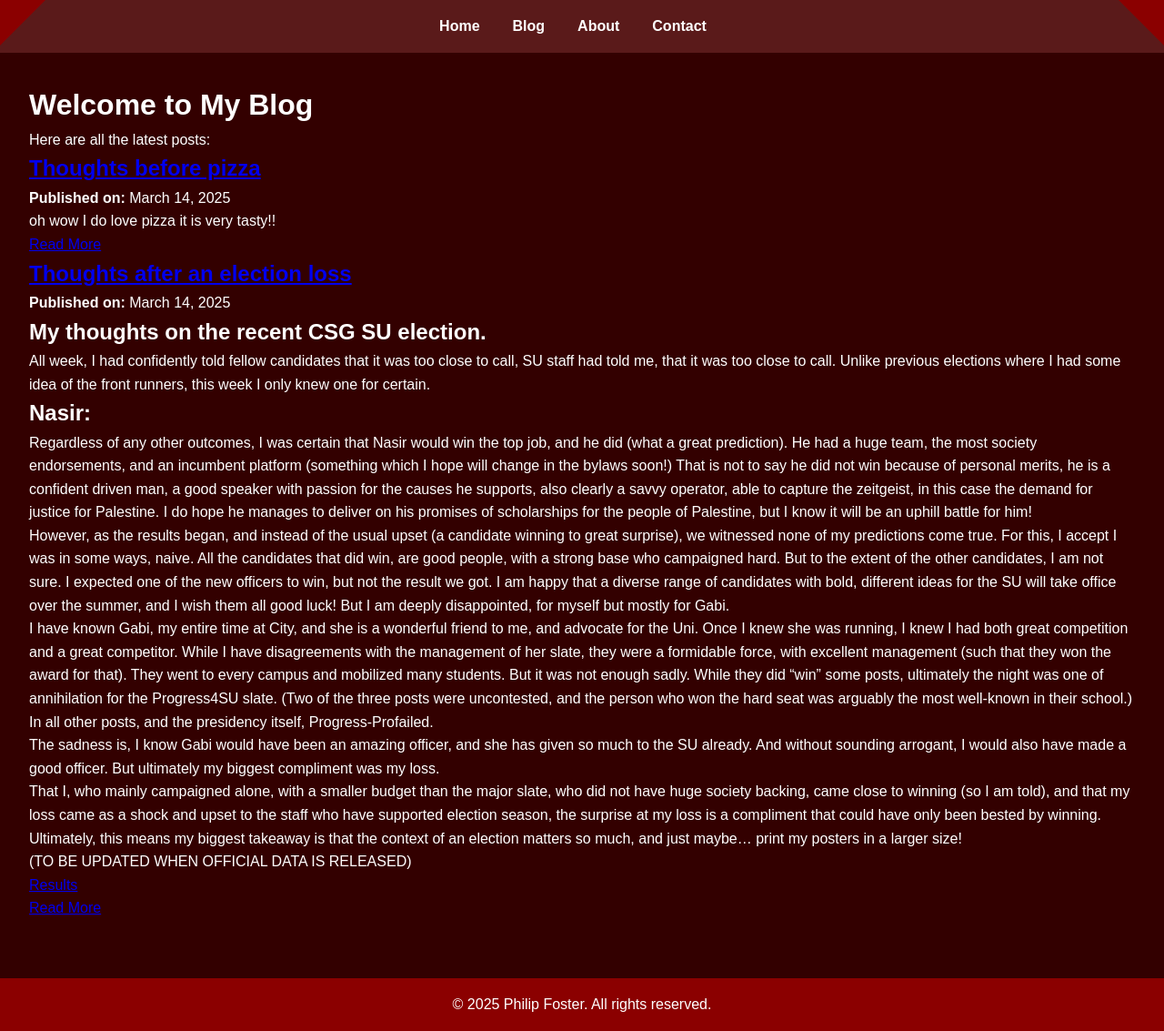
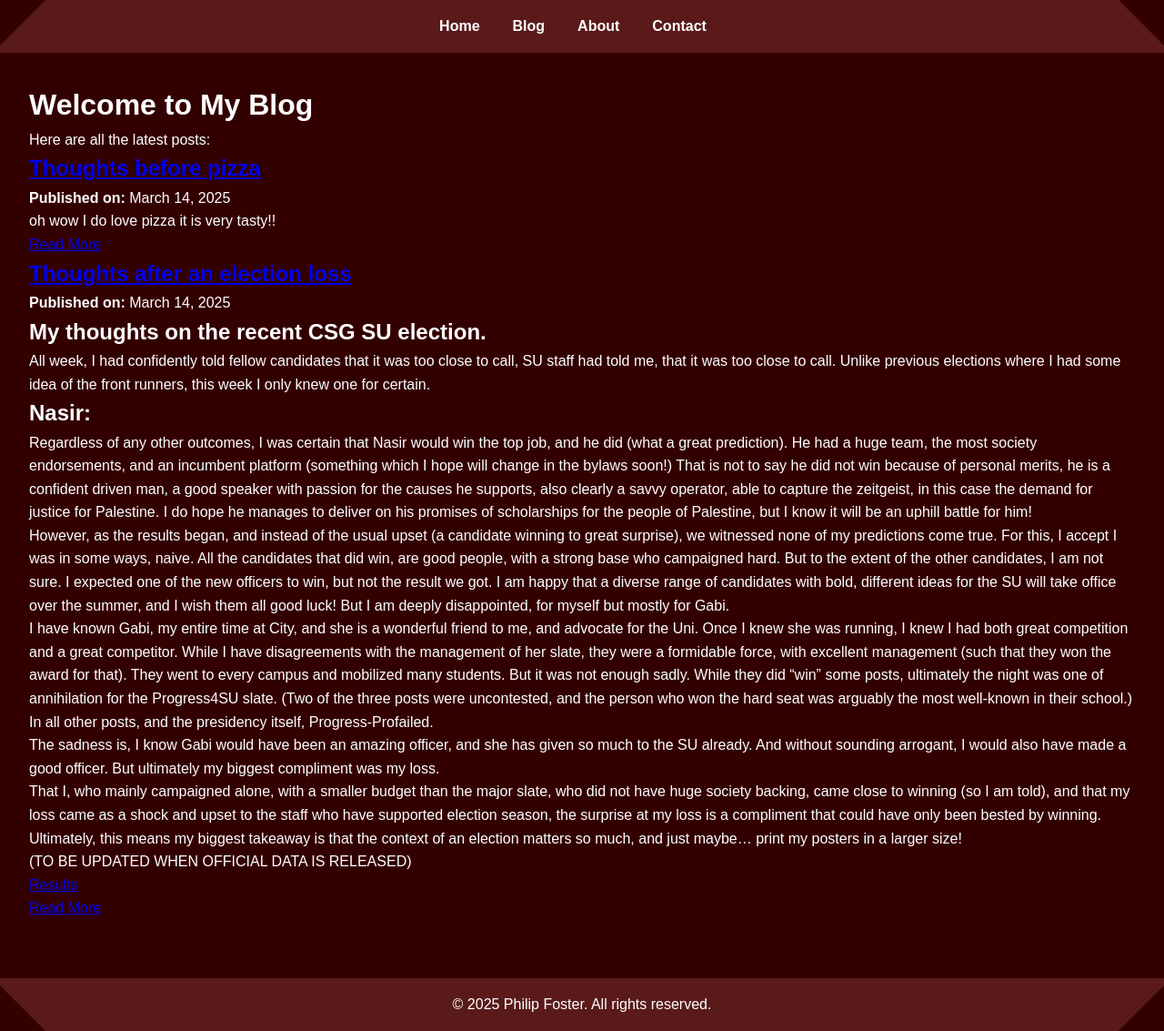
Before and after one commit to PipCraft/PipCraft.github.io, a Jekyll site: the page built from blog.md, in a window 1280 px wide. Shown: the whole page at 91% size. Built offline with Jekyll 4.4.1, drawn with Linux system fonts in a browser that asks for light colours.

Commit message:
Update default.html

```diff
--- a/_layouts/default.html
+++ b/_layouts/default.html
@@ -38,7 +38,7 @@
     footer {
       text-align: center;
       padding: 1rem;
-      background-color: #8b0000; /* Dark Red */
+      background-color: #5a1a1a; /* Dark Red */
       color: white;
       margin-top: 2rem;
       position: relative;
@@ -60,28 +60,28 @@
       top: 0;
       left: 0;
       border-width: 50px 50px 0 0;
-      border-color: #8b0000 transparent transparent transparent;
+      border-color: #330000 transparent transparent transparent;
     }
 
     .triangle-top-right {
       top: 0;
       right: 0;
       border-width: 50px 0 0 50px;
-      border-color: #8b0000 transparent transparent transparent;
+      border-color: #330000 transparent transparent transparent;
     }
 
     .triangle-bottom-left {
       bottom: 0;
       left: 0;
       border-width: 0 50px 50px 0;
-      border-color: transparent transparent #8b0000 transparent;
+      border-color: transparent transparent #330000 transparent;
     }
 
     .triangle-bottom-right {
       bottom: 0;
       right: 0;
       border-width: 0 0 50px 50px;
-      border-color: transparent transparent #8b0000 transparent;
+      border-color: transparent transparent #330000 transparent;
     }
 
     @media (max-width: 768px) {
```
